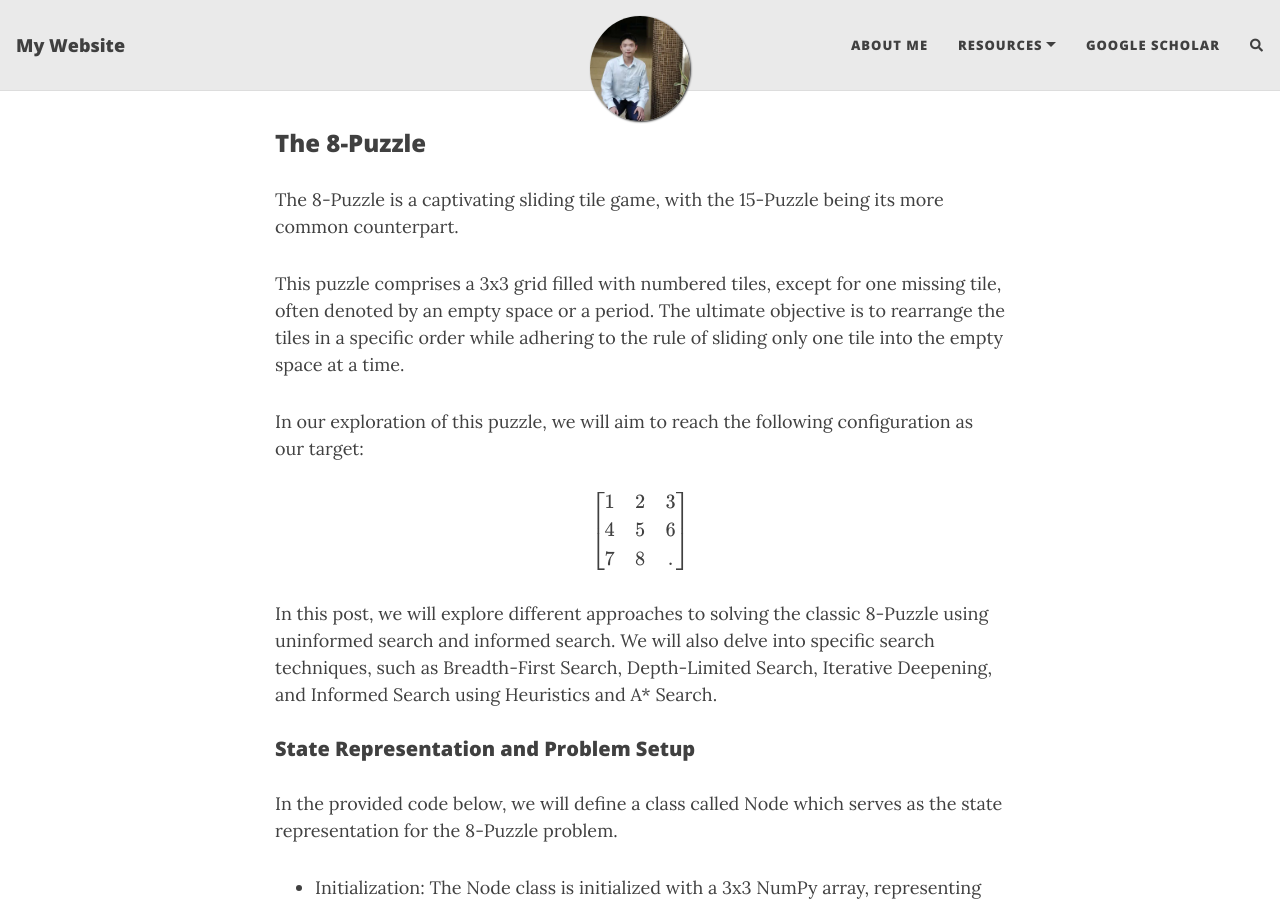
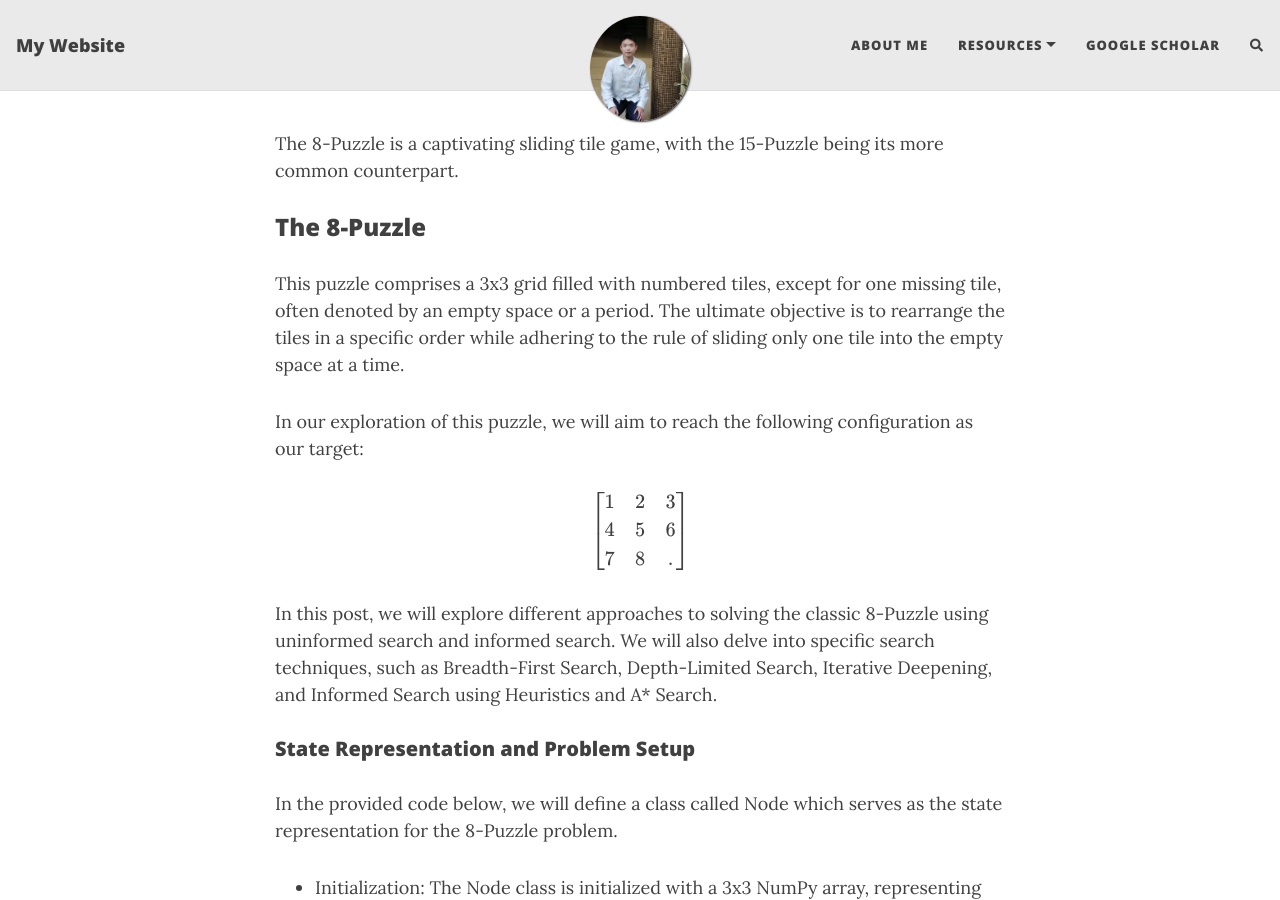
Before and after one commit to Lujun995/lujun995.github.io, a Jekyll site: the page built from _posts/2023-09-27-Informed-and-Uninformed-Search-8-Puzzle.md, in a window 1280 px wide and 900 px high. Built offline with Jekyll 4.4.1, drawn with Linux system fonts in a browser that asks for light colours; nearby versions of some CDN libraries; formulas are drawn with MathJax 3; comment, search, counter and statistics services are not loaded.

```diff
--- a/_posts/2023-09-27-Informed-and-Uninformed-Search-8-Puzzle.md
+++ b/_posts/2023-09-27-Informed-and-Uninformed-Search-8-Puzzle.md
@@ -1,6 +1,6 @@
 ---
 layout: post
-title: Solving 8-Puzzle Using Searching Algorithms
+title: Solving 8 Puzzle Using Searching Algorithms
 subtitle: by Lucas Zhang
 cover-img: /assets/img/8Puzzle.png
 thumbnail-img: /assets/img/8Puzzle.png
@@ -8,9 +8,9 @@ share-img: /assets/img/8Puzzle.png
 tags: [Searching] [Artificial Intelligence]
 ---
 
+The 8-Puzzle is a captivating sliding tile game, with the 15-Puzzle being its more common counterpart.
+
 ### The 8-Puzzle
-
-The 8-Puzzle is a captivating sliding tile game, with the 15-Puzzle being its more common counterpart.
 
 This puzzle comprises a 3x3 grid filled with numbered tiles, except for one missing tile, often denoted by an empty space or a period. The ultimate objective is to rearrange the tiles in a specific order while adhering to the rule of sliding only one tile into the empty space at a time.
 
```
